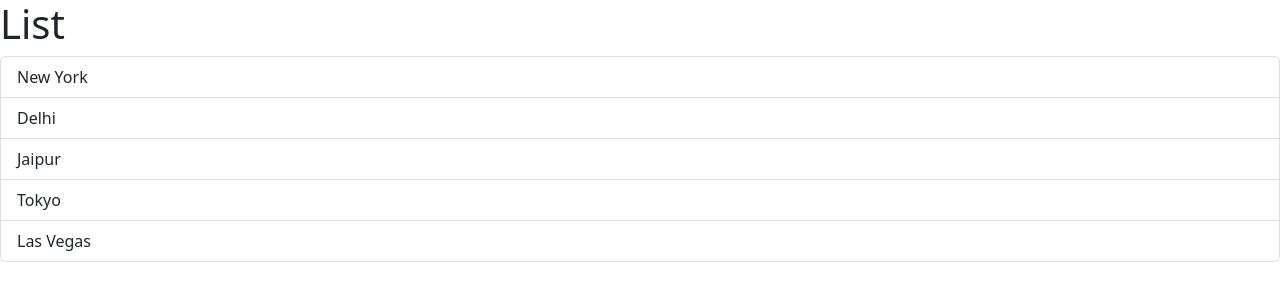
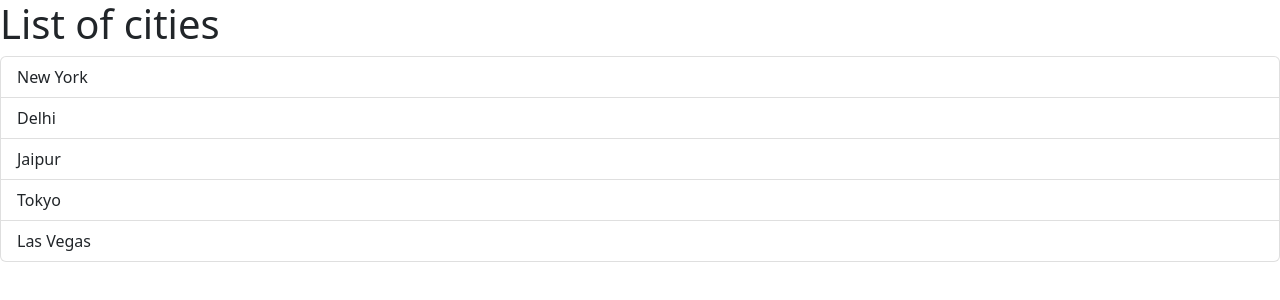
Before and after one commit to MdAbbas110/Learning-React, a React (Vite) app: page / in a window 1280 px wide. Shown: the top 300 px of the page. Built offline with nearby package versions, Linux system fonts and the light colour scheme.

Commit message:
passing data via Props and updating dynamically

```diff
--- a/src/App.tsx
+++ b/src/App.tsx
@@ -1,8 +1,13 @@
-import ListGroup from "./components/ListGroup";
+import ListGroup from './components/ListGroup';
 
 function App() {
+  const city = ['New York', 'Delhi', 'Jaipur', 'Tokyo', 'Las Vegas'];
 
-  return <div><ListGroup /></div>
+  return (
+    <div>
+      <ListGroup items={city} heading='List of cities' />
+    </div>
+  );
 }
 
 export default App;
--- a/src/components/ListGroup.tsx
+++ b/src/components/ListGroup.tsx
@@ -1,24 +1,45 @@
-import { MouseEvent } from 'react';
+import { useState } from 'react';
 
-function ListGroup() {
-  const items = ['New York', 'Delhi', 'Jaipur', 'Tokyo', 'Las Vegas'];
+interface Props {
+  items: string[];
+  heading: string;
+}
 
-  // on click event handler
-  const Handler = (event: MouseEvent) => console.log(event.target);
+function ListGroup({ items, heading }: Props) {
+  // this is a Hook
+  const [selectedIndex, setSelectedIndex] = useState(-1);
 
   return (
     <>
-      <h1>List</h1>
+      <h1>{heading}</h1>
       {items.length === 0 && <p>List not available</p>}
       <ul className='list-group'>
-        {items.map((item) => (
-          <li className='list-group-item' key={item} onClick={Handler}>
+        {items.map((item, index) => (
+          <li
+            className={
+              selectedIndex === index
+                ? 'list-group-item active'
+                : 'list-group-item'
+            }
+            key={item}
+            onClick={() => {
+              {
+                setSelectedIndex(index);
+              }
+            }}
+          >
             {item}
           </li>
         ))}
       </ul>
     </>
-  ); // this brackets are necessary to break the JSX into multiple line make sure to add it after return keyword
+  );
 }
+
+export default ListGroup;
+
+//? this brackets are necessary to break the JSX into multiple line make sure to add it after return keyword
 // in react a component can't return more then one element JSX won't allow it
-export default ListGroup;
+// useState is hook function of react that allow react to tack state hook is one of them
+//* using useState hook function we can tell react that this component will have data that changes over time
+//* useState fun return us the array with 2 values one is variable name and next is updater fun tht will update the dom dynamically
```
